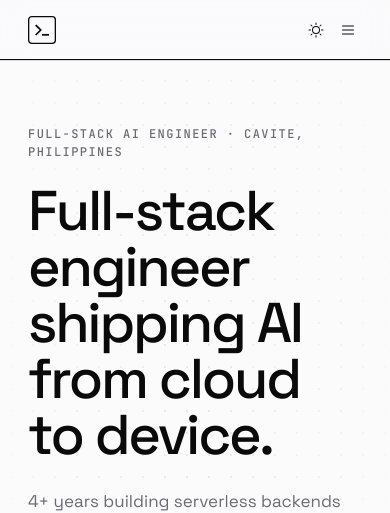
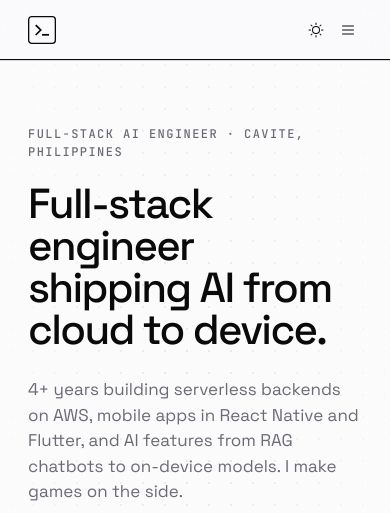
Before and after one commit to toraaoo/portfolio, a Next.js app: page / in a window 390 px wide. Shown: the top 513 px of the page. Built offline with nearby package versions, Linux system fonts and the light colour scheme.

Commit message:
style(home): shrink hero headline on phones

```diff
--- a/features/home/page.tsx
+++ b/features/home/page.tsx
@@ -36,7 +36,7 @@ function HomePage() {
                 <Typewriter text={`${profile.role} · ${profile.location}`} />
               </Kicker>
             </RevealItem>
-            <h1 className="max-w-225 font-heading text-4xl leading-none font-medium tracking-tighter text-balance lg:text-5xl">
+            <h1 className="max-w-225 font-heading text-3xl leading-none font-medium tracking-tighter text-balance sm:text-4xl lg:text-5xl">
               <MaskText text={profile.headline} delay={0.15} />
             </h1>
             <RevealItem>
```
